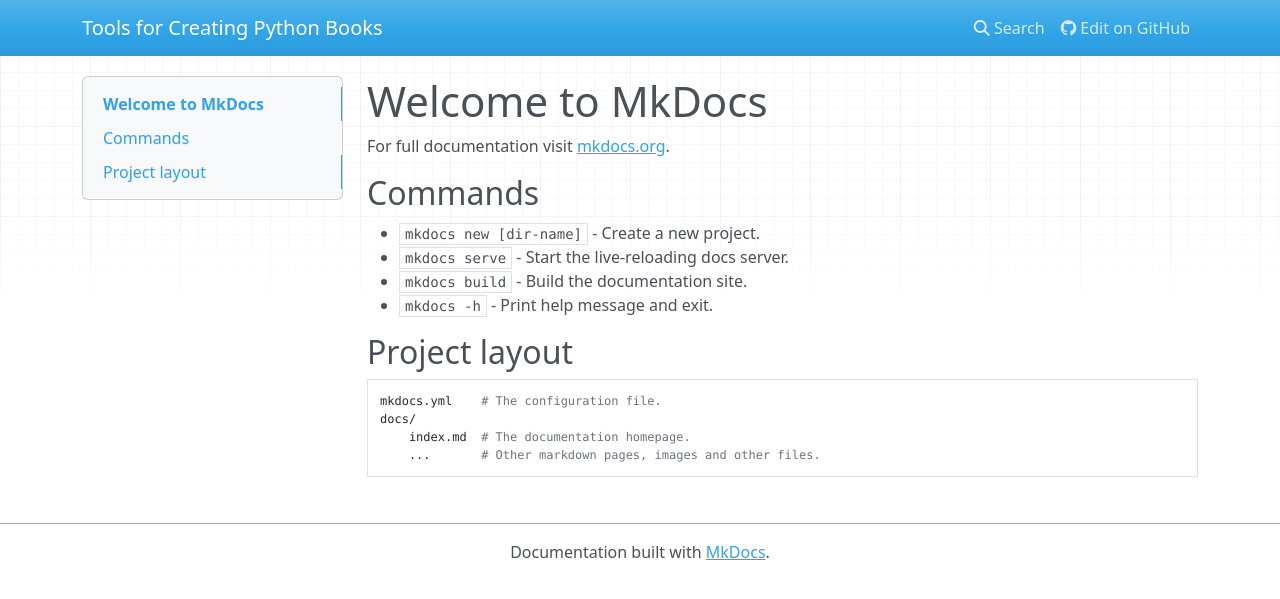
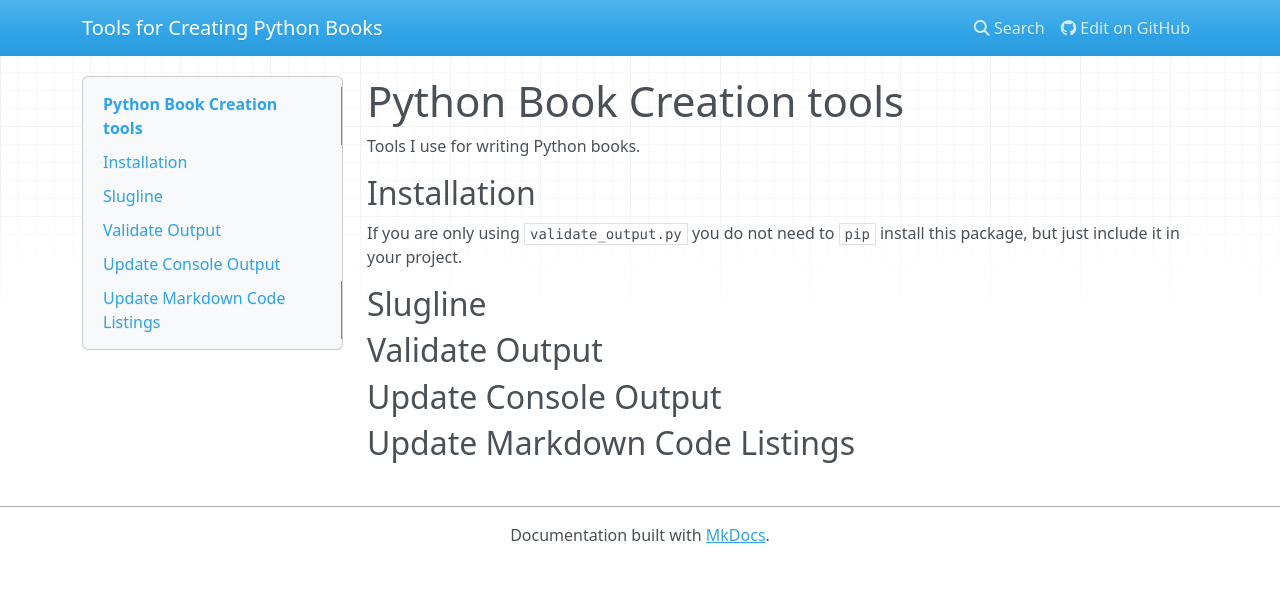
Before and after one commit to BruceEckel/pybooktools, an MkDocs documentation site: the page built from documentation/index.md, in a window 1280 px wide. Shown: the top 599 px of the page. Built offline with MkDocs 1.6.1, drawn with Linux system fonts in a browser that asks for light colours; nearby versions of some CDN libraries.

Commit message:
Update title and add elements

```diff
--- a/docs/search/search_index.json
+++ b/docs/search/search_index.json
@@ -1 +1 @@
-{"config":{"indexing":"full","lang":["en"],"min_search_length":3,"prebuild_index":false,"separator":"[\\s\\-]+"},"docs":[{"location":"","text":"Welcome to MkDocs For full documentation visit mkdocs.org . Commands mkdocs new [dir-name] - Create a new project. mkdocs serve - Start the live-reloading docs server. mkdocs build - Build the documentation site. mkdocs -h - Print help message and exit. Project layout mkdocs.yml # The configuration file. docs/ index.md # The documentation homepage. ... # Other markdown pages, images and other files.","title":"Welcome to MkDocs"},{"location":"#welcome-to-mkdocs","text":"For full documentation visit mkdocs.org .","title":"Welcome to MkDocs"},{"location":"#commands","text":"mkdocs new [dir-name] - Create a new project. mkdocs serve - Start the live-reloading docs server. mkdocs build - Build the documentation site. mkdocs -h - Print help message and exit.","title":"Commands"},{"location":"#project-layout","text":"mkdocs.yml # The configuration file. docs/ index.md # The documentation homepage. ... # Other markdown pages, images and other files.","title":"Project layout"}]}
+{"config":{"indexing":"full","lang":["en"],"min_search_length":3,"prebuild_index":false,"separator":"[\\s\\-]+"},"docs":[{"location":"","text":"Python Book Creation tools Tools I use for writing Python books. Installation If you are only using validate_output.py you do not need to pip install this package, but just include it in your project. Slugline Validate Output Update Console Output Update Markdown Code Listings","title":"Python Book Creation tools"},{"location":"#python-book-creation-tools","text":"Tools I use for writing Python books.","title":"Python Book Creation tools"},{"location":"#installation","text":"If you are only using validate_output.py you do not need to pip install this package, but just include it in your project.","title":"Installation"},{"location":"#slugline","text":"","title":"Slugline"},{"location":"#validate-output","text":"","title":"Validate Output"},{"location":"#update-console-output","text":"","title":"Update Console Output"},{"location":"#update-markdown-code-listings","text":"","title":"Update Markdown Code Listings"}]}
--- a/documentation/index.md
+++ b/documentation/index.md
@@ -1,17 +1,16 @@
-# Welcome to MkDocs
+# Python Book Creation tools
 
-For full documentation visit [mkdocs.org](https://www.mkdocs.org).
+Tools I use for writing Python books.
 
-## Commands
+## Installation
 
-* `mkdocs new [dir-name]` - Create a new project.
-* `mkdocs serve` - Start the live-reloading docs server.
-* `mkdocs build` - Build the documentation site.
-* `mkdocs -h` - Print help message and exit.
+If you are only using `validate_output.py` you do not need
+to `pip` install this package, but just include it in your project.
 
-## Project layout
+## Slugline
 
-    mkdocs.yml    # The configuration file.
-    docs/
-        index.md  # The documentation homepage.
-        ...       # Other markdown pages, images and other files.
+## Validate Output
+
+## Update Console Output
+
+## Update Markdown Code Listings
```
Also changed, not shown: docs/index.html (+25 -19 lines).
